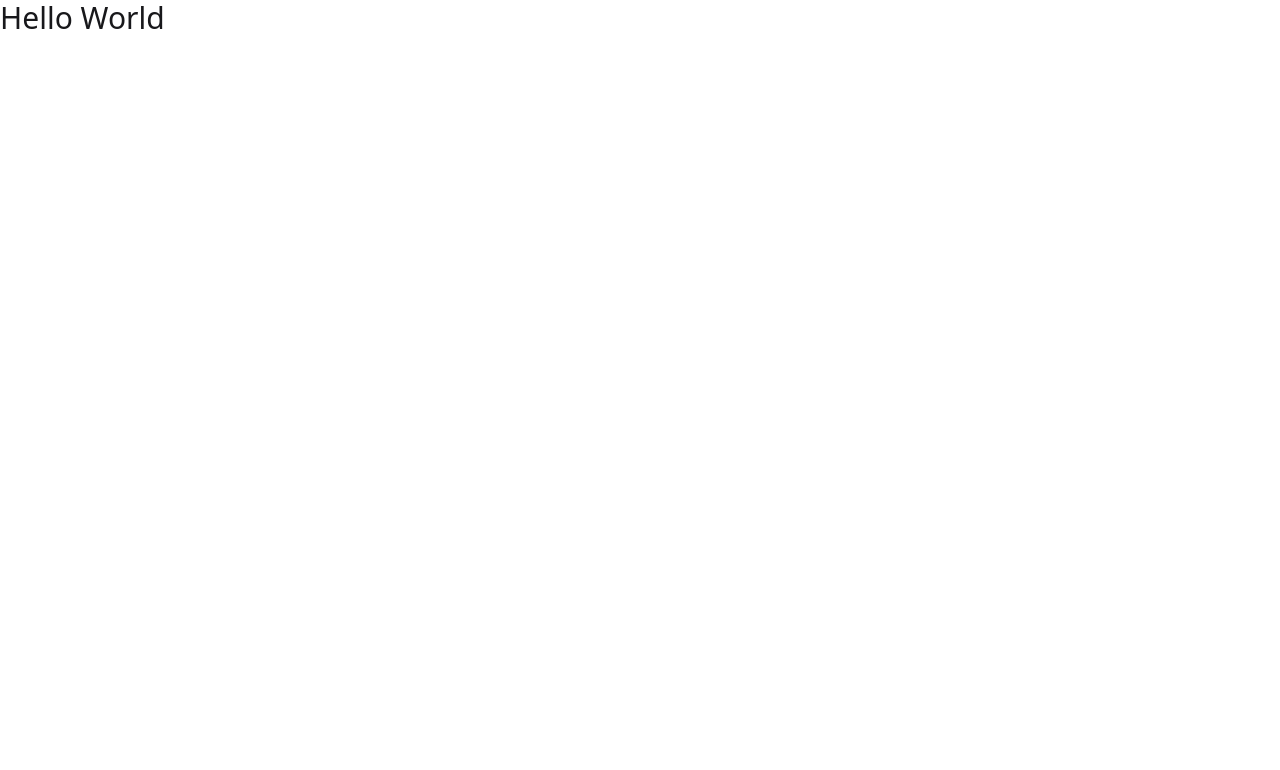
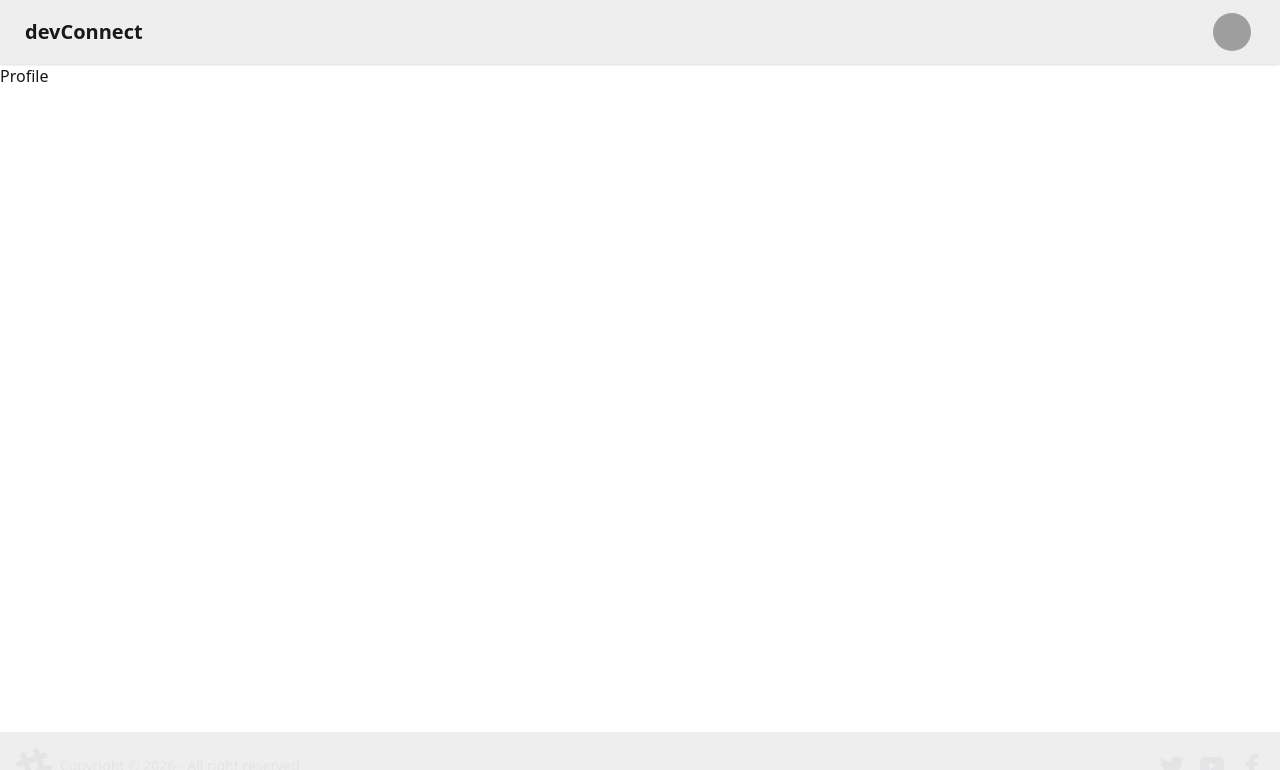
Before and after one commit to anupkr11/devConnectUI, a React (Vite) app: page /profile in a window 1280 px wide. Shown: the top 770 px of the page. Built offline with nearby package versions, Linux system fonts and the light colour scheme; grey boxes are pictures that could not be loaded.

Commit message:
Added routing

```diff
--- a/package.json
+++ b/package.json
@@ -13,6 +13,7 @@
     "@tailwindcss/vite": "^4.1.18",
     "react": "^19.2.0",
     "react-dom": "^19.2.0",
+    "react-router-dom": "^7.13.0",
     "tailwindcss": "^4.1.18"
   },
   "devDependencies": {
--- a/src/App.jsx
+++ b/src/App.jsx
@@ -1,11 +1,21 @@
+import { BrowserRouter, Routes, Route } from "react-router-dom";
+import Body from "./Body";
+import Login from "./Login";
+import Profile from "./Profile";
 
 function App() {
-
   return (
     <>
-      <h1 className="text-3xl">Hello World</h1>
+      <BrowserRouter basename="/">
+        <Routes>
+          <Route path="/" element={<Body />}>
+            <Route path="/login" element={<Login/>} />
+            <Route path="/profile" element={<Profile/>} />
+          </Route>
+        </Routes>
+      </BrowserRouter>
     </>
-  )
+  );
 }
 
-export default App
+export default App;
--- /dev/null
+++ b/src/Body.jsx
@@ -0,0 +1,16 @@
+import React from 'react'
+import Navbar from './Navbar'
+import { Outlet } from 'react-router-dom'
+import Footer from './Footer'
+
+const Body = () => {
+  return (
+    <div>
+        <Navbar />
+        <Outlet />
+        <Footer />
+    </div>
+  )
+}
+
+export default Body
--- /dev/null
+++ b/src/Footer.jsx
@@ -0,0 +1,59 @@
+import React from "react";
+
+const Footer = () => {
+  return (
+    <footer className="footer sm:footer-horizontal bg-base-300 text-neutral-content items-center p-4 fixed bottom-0">
+      <aside className="grid-flow-col items-center">
+        <svg
+          width="36"
+          height="36"
+          viewBox="0 0 24 24"
+          xmlns="http://www.w3.org/2000/svg"
+          fillRule="evenodd"
+          clipRule="evenodd"
+          className="fill-current"
+        >
+          <path d="M22.672 15.226l-2.432.811.841 2.515c.33 1.019-.209 2.127-1.23 2.456-1.15.325-2.148-.321-2.463-1.226l-.84-2.518-5.013 1.677.84 2.517c.391 1.203-.434 2.542-1.831 2.542-.88 0-1.601-.564-1.86-1.314l-.842-2.516-2.431.809c-1.135.328-2.145-.317-2.463-1.229-.329-1.018.211-2.127 1.231-2.456l2.432-.809-1.621-4.823-2.432.808c-1.355.384-2.558-.59-2.558-1.839 0-.817.509-1.582 1.327-1.846l2.433-.809-.842-2.515c-.33-1.02.211-2.129 1.232-2.458 1.02-.329 2.13.209 2.461 1.229l.842 2.515 5.011-1.677-.839-2.517c-.403-1.238.484-2.553 1.843-2.553.819 0 1.585.509 1.85 1.326l.841 2.517 2.431-.81c1.02-.33 2.131.211 2.461 1.229.332 1.018-.21 2.126-1.23 2.456l-2.433.809 1.622 4.823 2.433-.809c1.242-.401 2.557.484 2.557 1.838 0 .819-.51 1.583-1.328 1.847m-8.992-6.428l-5.01 1.675 1.619 4.828 5.011-1.674-1.62-4.829z"></path>
+        </svg>
+        <p>Copyright © {new Date().getFullYear()} - All right reserved</p>
+      </aside>
+      <nav className="grid-flow-col gap-4 md:place-self-center md:justify-self-end">
+        <a>
+          <svg
+            xmlns="http://www.w3.org/2000/svg"
+            width="24"
+            height="24"
+            viewBox="0 0 24 24"
+            className="fill-current"
+          >
+            <path d="M24 4.557c-.883.392-1.832.656-2.828.775 1.017-.609 1.798-1.574 2.165-2.724-.951.564-2.005.974-3.127 1.195-.897-.957-2.178-1.555-3.594-1.555-3.179 0-5.515 2.966-4.797 6.045-4.091-.205-7.719-2.165-10.148-5.144-1.29 2.213-.669 5.108 1.523 6.574-.806-.026-1.566-.247-2.229-.616-.054 2.281 1.581 4.415 3.949 4.89-.693.188-1.452.232-2.224.084.626 1.956 2.444 3.379 4.6 3.419-2.07 1.623-4.678 2.348-7.29 2.04 2.179 1.397 4.768 2.212 7.548 2.212 9.142 0 14.307-7.721 13.995-14.646.962-.695 1.797-1.562 2.457-2.549z"></path>
+          </svg>
+        </a>
+        <a>
+          <svg
+            xmlns="http://www.w3.org/2000/svg"
+            width="24"
+            height="24"
+            viewBox="0 0 24 24"
+            className="fill-current"
+          >
+            <path d="M19.615 3.184c-3.604-.246-11.631-.245-15.23 0-3.897.266-4.356 2.62-4.385 8.816.029 6.185.484 8.549 4.385 8.816 3.6.245 11.626.246 15.23 0 3.897-.266 4.356-2.62 4.385-8.816-.029-6.185-.484-8.549-4.385-8.816zm-10.615 12.816v-8l8 3.993-8 4.007z"></path>
+          </svg>
+        </a>
+        <a>
+          <svg
+            xmlns="http://www.w3.org/2000/svg"
+            width="24"
+            height="24"
+            viewBox="0 0 24 24"
+            className="fill-current"
+          >
+            <path d="M9 8h-3v4h3v12h5v-12h3.642l.358-4h-4v-1.667c0-.955.192-1.333 1.115-1.333h2.885v-5h-3.808c-3.596 0-5.192 1.583-5.192 4.615v3.385z"></path>
+          </svg>
+        </a>
+      </nav>
+    </footer>
+  );
+};
+
+export default Footer;
--- /dev/null
+++ b/src/Login.jsx
@@ -0,0 +1,9 @@
+import React from 'react'
+
+const Login = () => {
+  return (
+    <div>Login</div>
+  )
+}
+
+export default Login
--- /dev/null
+++ b/src/Navbar.jsx
@@ -0,0 +1,46 @@
+import React from 'react'
+
+const Navbar = () => {
+  return (
+    <div className="navbar bg-base-300 shadow-sm">
+        <div className="flex-1">
+          <a className="btn btn-ghost text-xl">devConnect</a>
+        </div>
+        <div className="flex gap-2">
+          <div className="dropdown dropdown-end mx-5">
+            <div
+              tabIndex={0}
+              role="button"
+              className="btn btn-ghost btn-circle avatar"
+            >
+              <div className="w-10 rounded-full">
+                <img
+                  alt="Tailwind CSS Navbar component"
+                  src="https://img.daisyui.com/images/stock/photo-1534528741775-53994a69daeb.webp"
+                />
+              </div>
+            </div>
+            <ul
+              tabIndex="-1"
+              className="menu menu-sm dropdown-content bg-base-100 rounded-box z-1 mt-3 w-52 p-2 shadow"
+            >
+              <li>
+                <a className="justify-between">
+                  Profile
+                  <span className="badge">New</span>
+                </a>
+              </li>
+              <li>
+                <a>Settings</a>
+              </li>
+              <li>
+                <a>Logout</a>
+              </li>
+            </ul>
+          </div>
+        </div>
+      </div>
+  )
+}
+
+export default Navbar
--- /dev/null
+++ b/src/Profile.jsx
@@ -0,0 +1,9 @@
+import React from 'react'
+
+const Profile = () => {
+  return (
+    <div>Profile</div>
+  )
+}
+
+export default Profile
```
Also changed, not shown: 1 other file (tests, documents, lock files or other folders).
